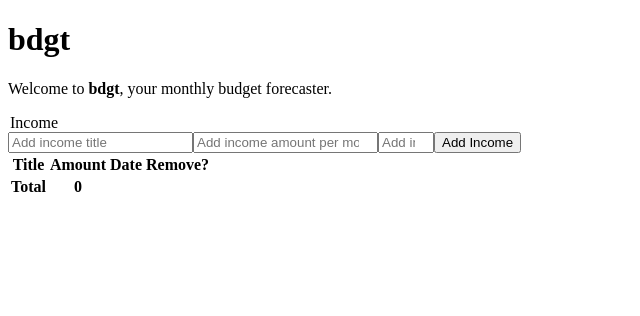
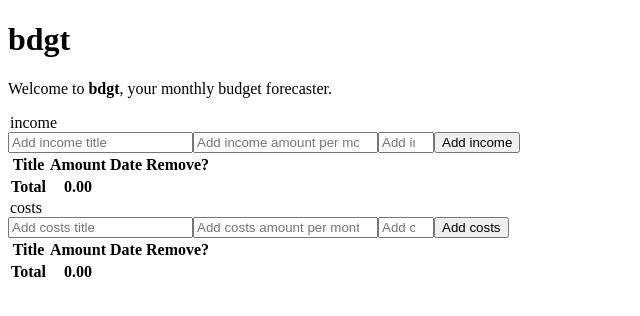
Before and after one commit to robertpauldev/projects, a React (Vite) app in the folder bdgt/: page / in a window 1280 px wide. Shown: the top 316 px of the page, without its empty margins (0-640 px from the left). Built offline with nearby package versions, Linux system fonts and the light colour scheme.

Commit message:
feat: adding costs form and table

```diff
--- a/bdgt/src/App.tsx
+++ b/bdgt/src/App.tsx
@@ -1,11 +1,12 @@
 import { useState, useEffect, useMemo } from "react";
 import "./App.css";
+import Form from "./components/form/form";
 import Table from "./components/table/table";
-import type { IncomeEntry } from "./types";
+import type { TableEntry } from "./types";
 
 function App() {
 
-  const [incomeData, setIncomeData] = useState<IncomeEntry[]>(
+  const [incomeData, setIncomeData] = useState<TableEntry[]>(
     () => {
       const stored = localStorage.getItem( "bdgt-income" );
       return stored ? JSON.parse( stored ) : [];
@@ -13,7 +14,7 @@ function App() {
   );
 
   const totalIncome = useMemo(
-    () => incomeData.reduce((sum, e) => sum + e.sum, 0),
+    () => incomeData.reduce( ( sum, e ) => sum + e.sum, 0 ),
     [incomeData]
   );
 
@@ -23,35 +24,39 @@ function App() {
     );
   };
 
+  const [costData, setCostData] = useState<TableEntry[]>(
+    () => {
+      const stored = localStorage.getItem( "bdgt-costs" );
+      return stored ? JSON.parse( stored ) : [];
+    }
+  );
+
+  const totalCosts = useMemo(
+    () => costData.reduce( ( sum, e ) => sum + e.sum, 0 ),
+    [costData]
+  );
+
+  const removeCost = (id: string) => {
+    setCostData(prev =>
+      prev.filter(entry => entry.id !== id)
+    );
+  };
+
   useEffect(() => {
     localStorage.setItem('bdgt-income', JSON.stringify(incomeData));
   }, [incomeData]);
 
   useEffect(() => {
-    localStorage.setItem('bdgt-total', JSON.stringify(totalIncome));
+    localStorage.setItem('bdgt-income-total', JSON.stringify(totalIncome));
   }, [totalIncome]);
 
-  const handleIncomeSubmit = ( e: React.FormEvent<HTMLFormElement> ) => {
+  useEffect(() => {
+    localStorage.setItem('bdgt-costs', JSON.stringify(costData));
+  }, [costData]);
 
-    e.preventDefault();
-
-    const form = e.currentTarget;
-    const inputs = form.querySelectorAll( "input" );
-
-    const title = inputs[0].value.trim();
-    const sum = parseInt( inputs[1].value, 10 );
-    const date = parseInt( inputs[2].value, 10 );
-
-    if ( !title || isNaN( sum) || isNaN(date) ) {
-      return;
-    }
-
-    const newEntry: IncomeEntry = { id: crypto.randomUUID(), title, sum, date };
-
-    setIncomeData( prev => [ ...prev, newEntry ] );
-
-    form.reset();
-  };
+  useEffect(() => {
+    localStorage.setItem('bdgt-costs-total', JSON.stringify(totalCosts));
+  }, [totalCosts]);
 
   return (
     <>
@@ -61,33 +66,11 @@ function App() {
           <p>Welcome to <strong>bdgt</strong>, your monthly budget forecaster.</p>
         </div>
 
-        <form onSubmit={handleIncomeSubmit}>
-          <legend>Income</legend>
+        <Form formType="income" setFormData={ setIncomeData } />
+        <Table tableData={ incomeData } totalValue={ totalIncome } onRemove={ removeIncome } />
 
-          <input
-            className="input--title"
-            type="text"
-            placeholder="Add income title"
-          />
-
-          <input
-            className="input--sum"
-            type="number"
-            placeholder="Add income amount per month"
-          />
-
-          <input
-            className="input--date"
-            type="number"
-            min="1"
-            max="31"
-            placeholder="Add income date"
-          />
-
-          <button type="submit">Add Income</button>
-        </form>
-
-        <Table incomeData={ incomeData } totalIncome={ totalIncome } onRemove={ removeIncome } />
+        <Form formType="costs" setFormData={ setCostData } />
+        <Table tableData={ costData } totalValue={ totalCosts } onRemove={ removeCost } />
       </div>
     </>
   );
--- /dev/null
+++ b/bdgt/src/components/form/form.tsx
@@ -0,0 +1,64 @@
+// import { useEffect, useMemo } from "react";
+import type { TableEntry } from "../../types";
+
+type Props = {
+  formType: string;
+  setFormData: Function;
+}
+
+const Form = ( { formType, setFormData }: Props ) => {
+
+  const handleIncomeSubmit = ( e: React.FormEvent<HTMLFormElement> ) => {
+
+    e.preventDefault();
+
+    const form = e.currentTarget;
+    const inputs = form.querySelectorAll( "input" );
+
+    const title = inputs[0].value.trim();
+    const sum = parseFloat( inputs[1].value );
+    const date = parseInt( inputs[2].value, 10 );
+
+    if ( !title || isNaN( sum) || isNaN(date) ) {
+      return;
+    }
+
+    const newEntry: TableEntry = { id: crypto.randomUUID(), title, sum, date };
+
+    setFormData( prev => [ ...prev, newEntry ] );
+
+    form.reset();
+  };
+
+  return (
+    <form onSubmit={handleIncomeSubmit}>
+      <legend>{ formType }</legend>
+
+      <input
+        className="input--title"
+        type="text"
+        placeholder={ `Add ${ formType } title` }
+      />
+
+      <input
+        className="input--sum"
+        type="number"
+        min="0"
+        step="0.01"
+        placeholder={ `Add ${ formType } amount per month` }
+      />
+
+      <input
+        className="input--date"
+        type="number"
+        min="1"
+        max="31"
+        placeholder={ `Add ${ formType } date` }
+      />
+
+      <button type="submit">Add { formType }</button>
+    </form>
+  );
+}
+
+export default Form;
--- a/bdgt/src/components/table/table.tsx
+++ b/bdgt/src/components/table/table.tsx
@@ -1,12 +1,12 @@
-import type { IncomeEntry } from "../../types";
+import type { TableEntry } from "../../types";
 
 type Props = {
-  incomeData: IncomeEntry[];
-  totalIncome: number;
+  tableData: TableEntry[];
+  totalValue: number;
   onRemove: (id: string) => void;
 };
 
-const Table = ( { incomeData, totalIncome, onRemove }: Props ) => {
+const Table = ( { tableData, totalValue, onRemove }: Props ) => {
   return (
     <table className="table">
       <thead>
@@ -19,7 +19,7 @@ const Table = ( { incomeData, totalIncome, onRemove }: Props ) => {
       </thead>
 
       <tbody>
-        { incomeData.map((entry: IncomeEntry, index: number ) => (
+        { tableData.map((entry: TableEntry, index: number ) => (
           <tr key={index}>
             <td>{entry.title}</td>
             <td>{entry.sum}</td>
@@ -36,7 +36,7 @@ const Table = ( { incomeData, totalIncome, onRemove }: Props ) => {
           <th>
             <strong>Total</strong>
           </th>
-          <th>{ totalIncome }</th>
+          <th>{ totalValue.toFixed( 2 ) }</th>
           <th></th>
           <th></th>
         </tr>
--- a/bdgt/src/types.ts
+++ b/bdgt/src/types.ts
@@ -1,4 +1,4 @@
-export type IncomeEntry = {
+export type TableEntry = {
   id: string;
   title: string;
   sum: number;
```
